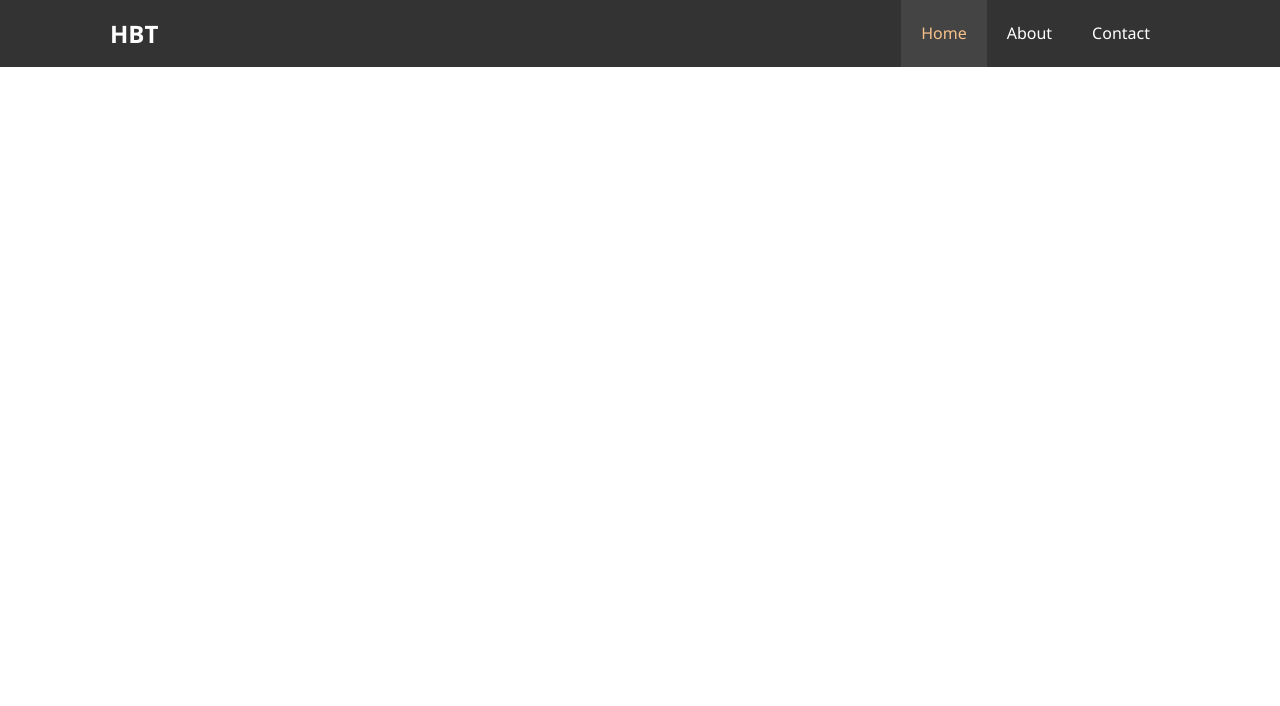
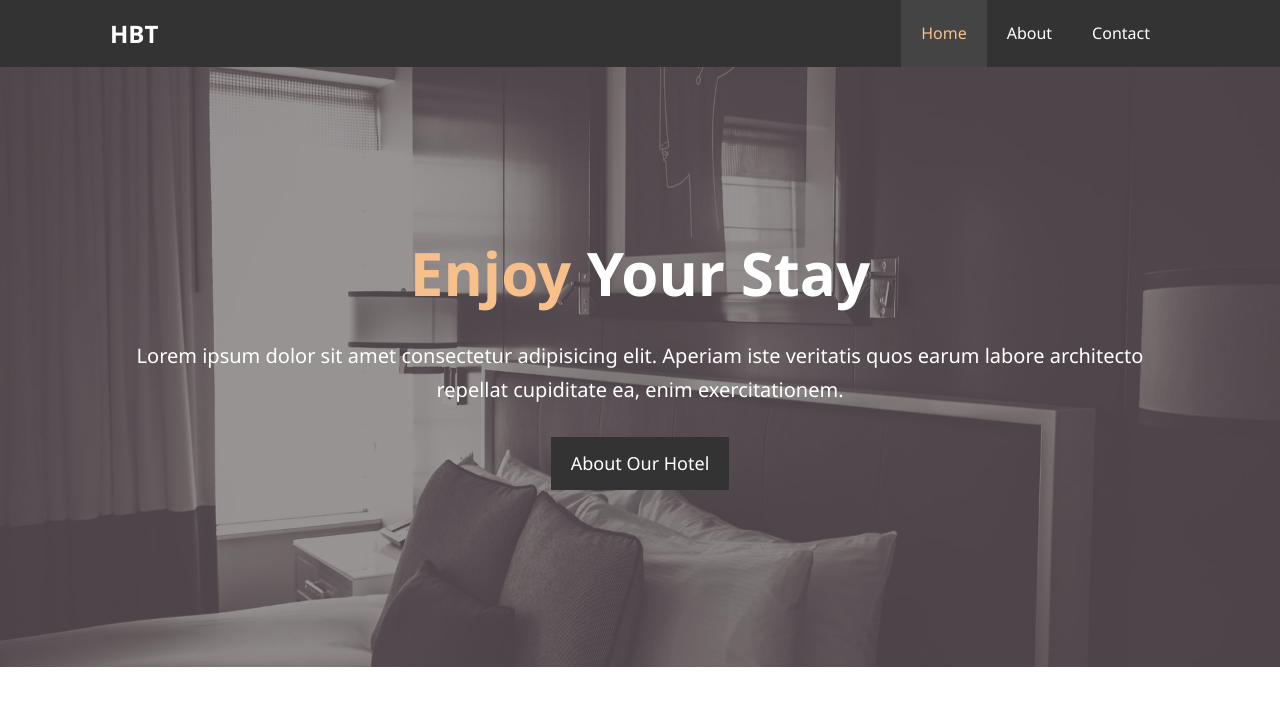
Before and after one commit to argenis0409/hotel-website, a plain HTML site: page index.html in a window 1280 px wide. Drawn offline with Linux system fonts and the light colour scheme.

Commit message:
added showcase and styled it

```diff
--- a/css/style.css
+++ b/css/style.css
@@ -29,6 +29,29 @@ p {
      max-width: 1100px;
      overflow: auto;
      padding: 0 20px;
+ }
+
+ .text-primary {
+     color: #f7c08a;
+ }
+
+ .lead {
+     font-size: 20px;
+ }
+
+ .btn {
+     display: inline-block;
+     font-size: 18px;
+     color: #fff;
+     background: #333;
+     padding: 13px 20px;
+     border: none;
+     cursor: pointer;
+ }
+
+ .btn:hover {
+     background: #f7c08a;
+     color: #333;
  }
 /* Navbar */
 #navbar {
@@ -66,3 +89,25 @@ p {
     background: #444;
     color: #f7c08a;
 }
+
+/* Showcase */
+#showcase {
+    background: url('../img/showcase.jpg') no-repeat center center/cover;
+    height: 600px;
+}
+
+#showcase .showcase-content {
+    color: #fff;
+    text-align: center;
+    padding-top: 170px;
+}
+
+#showcase .showcase-content h1 {
+    font-size: 60px;
+    line-height: 1.2em;
+}
+
+#showcase .showcase-content p {
+    padding-bottom: 20px;
+    line-height: 1.7em;
+}
--- a/index.html
+++ b/index.html
@@ -20,6 +20,17 @@
                     </ul>
                 </div>
             </nav>
+            <div id="showcase">
+                <div class="container">
+                    <div class="showcase-content">
+                        <h1><span class="text-primary">Enjoy</span> Your Stay</h1>
+                        <p class="lead">Lorem ipsum dolor sit amet consectetur adipisicing elit.
+                            Aperiam iste veritatis quos earum labore architecto repellat cupiditate ea,
+                            enim exercitationem.</p>
+                            <a class="btn" href="about.html">About Our Hotel</a>
+                    </div>
+                </div>
+            </div>
         </header>
     </body>
 </html>
```
